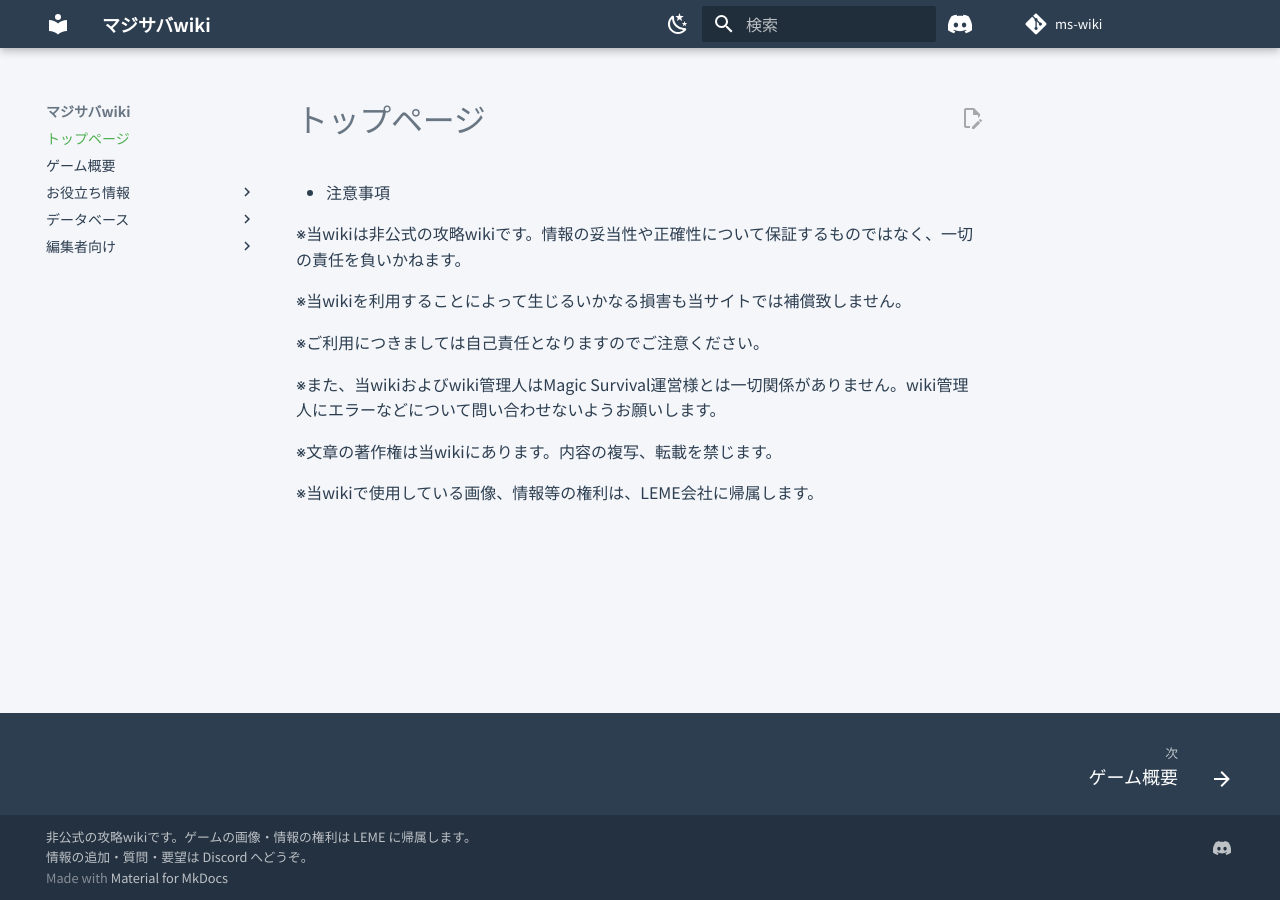
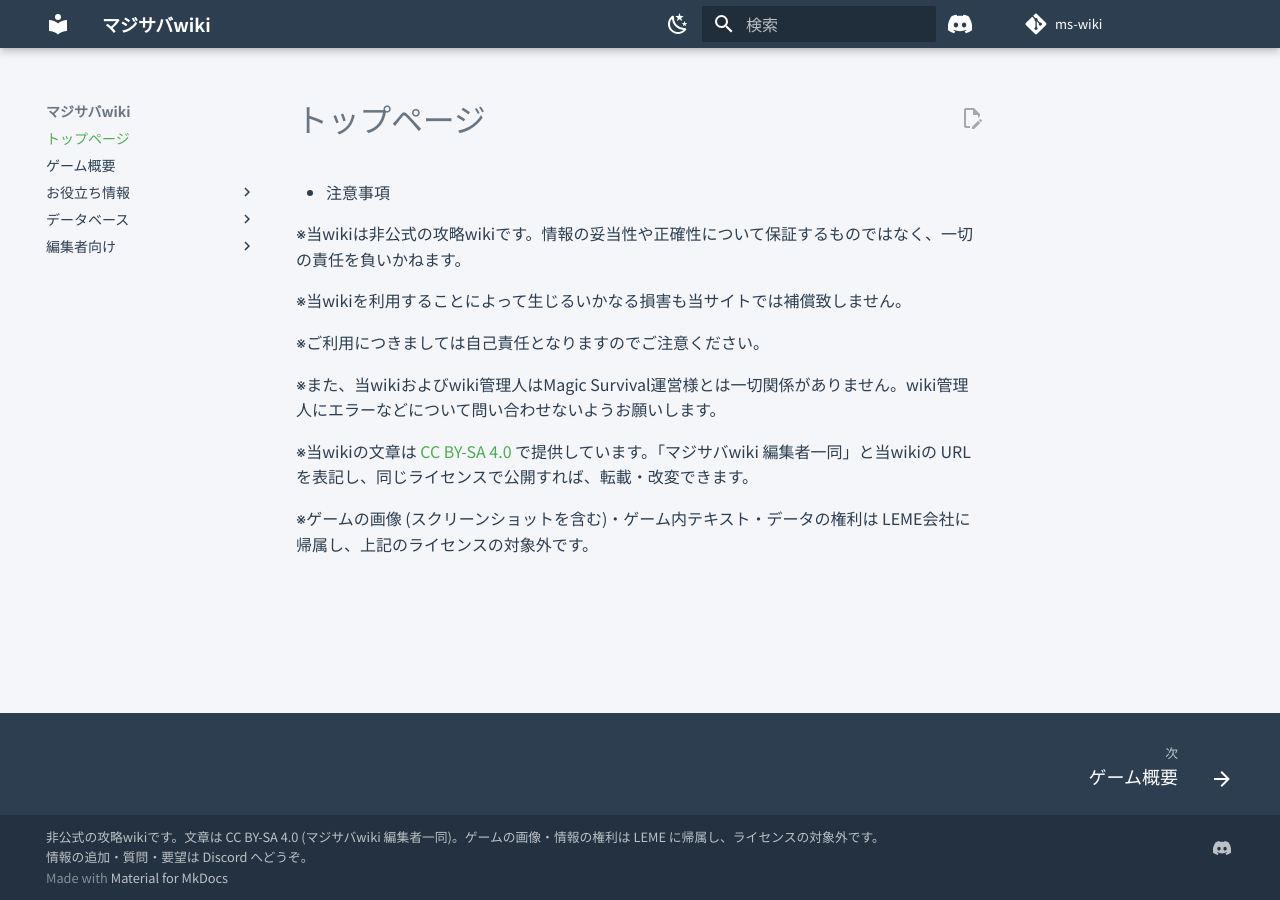
Before and after one commit to custard-1855/ms-wiki, an MkDocs documentation site: the page built from docs/index.md, in a window 1280 px wide. Built offline with MkDocs 1.6.1 and Material for MkDocs 9.7.7, drawn with Linux system fonts in a browser that asks for light colours; comment, search, counter and statistics services are not loaded.

Commit message:
Replace the no-reproduction notice with the CC BY-SA 4.0 license notice (#4)
Co-authored-by: Claude Opus 5.5 <noreply@anthropic.com>

```diff
--- a/docs/index.md
+++ b/docs/index.md
@@ -10,6 +10,6 @@
 
 ※また、当wikiおよびwiki管理人はMagic Survival運営様とは一切関係がありません。wiki管理人にエラーなどについて問い合わせないようお願いします。
 
-※文章の著作権は当wikiにあります。内容の複写、転載を禁じます。
+※当wikiの文章は [CC BY-SA 4.0](https://creativecommons.org/licenses/by-sa/4.0/deed.ja) で提供しています。「マジサバwiki 編集者一同」と当wikiの URL を表記し、同じライセンスで公開すれば、転載・改変できます。
 
-※当wikiで使用している画像、情報等の権利は、LEME会社に帰属します。
+※ゲームの画像 (スクリーンショットを含む)・ゲーム内テキスト・データの権利は LEME会社に帰属し、上記のライセンスの対象外です。
--- a/mkdocs.yml
+++ b/mkdocs.yml
@@ -5,7 +5,7 @@ repo_url: https://github.com/custard-1855/ms-wiki
 repo_name: ms-wiki
 edit_uri: edit/main/docs/
 copyright: >-
-  非公式の攻略wikiです。ゲームの画像・情報の権利は LEME に帰属します。<br>
+  非公式の攻略wikiです。文章は <a href="https://creativecommons.org/licenses/by-sa/4.0/deed.ja">CC BY-SA 4.0</a> (マジサバwiki 編集者一同)。ゲームの画像・情報の権利は LEME に帰属し、ライセンスの対象外です。<br>
   情報の追加・質問・要望は <a href="https://discord.gg/scXvWqmCZG">Discord</a> へどうぞ。
 
 theme:
```
Also changed, not shown: CONTRIBUTING.md (+7 -0 lines), README.md (+4 -0 lines).
